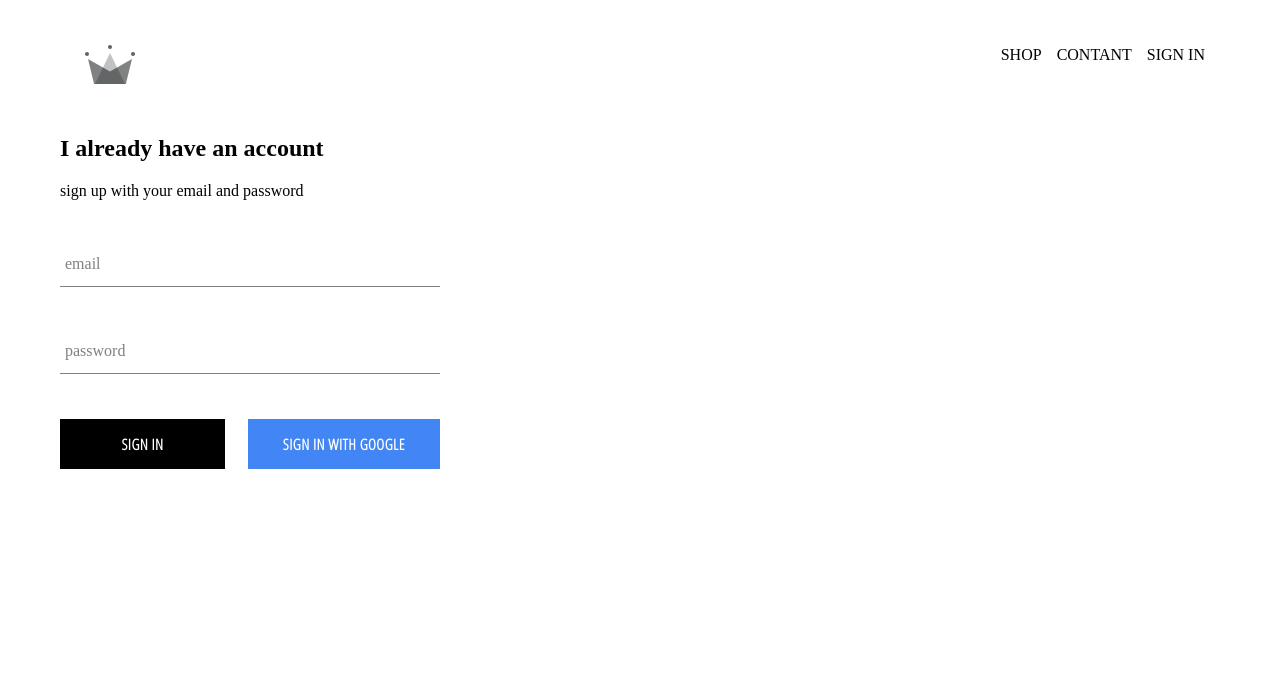
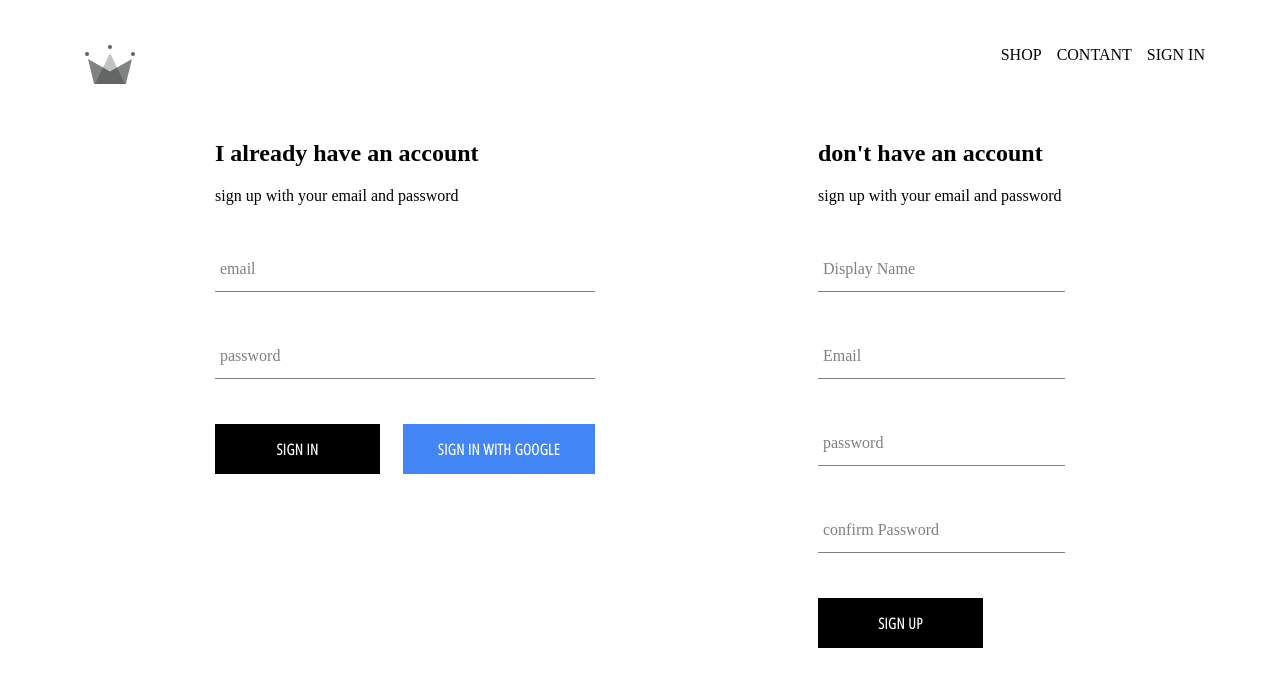
Before and after one commit to saddam-maratouq/Clothes-Store, a React (Create React App) app in the folder clothes-store/: page /signIn in a window 1280 px wide. Shown: the top 686 px of the page. Built offline with nearby package versions, Linux system fonts and the light colour scheme; no server answers.

Commit message:
finsh firebase , with sign-in and sign-up form  including ability to store user informathion by auth

```diff
--- a/clothes-store/src/App.js
+++ b/clothes-store/src/App.js
@@ -14,7 +14,7 @@ constructor(props) {
   super(props)
 
   this.state = {
-     creentUser : null
+    currentUser : null
   }
 }
 
@@ -22,32 +22,59 @@ constructor(props) {
 
 unsubscribeFromAuth =null
 
-//////////////////////////
+///////////////////////////////////////////////////////////////////////////////////////////
+
+
 
 componentDidMount() {
-  this.unsubscribeFromAuth =   auth.onAuthStateChanged( async user => {
 
-    await  creatuserprofileDocument(user);
+  this.unsubscribeFromAuth = auth.onAuthStateChanged(async userAuth => {
+    if (userAuth) {
 
-     console.log(user); /// (user)  obj from google autu
-  })
+      const userRef = await creatuserprofileDocument(userAuth); //// make useRef as an new obj which have ( email,displayName) for use it in our app
 
+
+
+      userRef.onSnapshot(snapShot => {
+
+        this.setState({
+
+          currentUser: {
+            id: snapShot.id,
+            ...snapShot.data()
+          }
+        });
+
+        console.log(this.state);
+      });
+    }
+
+
+      else {
+
+        this.setState({ currentUser: userAuth });
+      }
+
+
+  });
 }
-///////////////////////////
+
+
+/////////////////////////////////////////////////////////////////////////////////////////////
+
+
 
 componentWillUnmount() {
   this.unsubscribeFromAuth();
 }
 
-
-
-
+////////////////////////////////////////////////////////////////////////////////////////////
 
   render() {
     return (
       <div>
 
-        <Header creentUser={this.state.creentUser} />
+        <Header creentUser={this.state.currentUser} />
 
         <Switch>
 
--- a/clothes-store/src/componantes/form-input/form-Input.js
+++ b/clothes-store/src/componantes/form-input/form-Input.js
@@ -18,3 +18,6 @@ export default function FormInput({ hChange, label, ...otherProps }) {
     </div>
   );
 }
+
+
+//// this componanet make just for style shrink /// not to break the element
--- a/clothes-store/src/componantes/sign-In/Sign-in.js
+++ b/clothes-store/src/componantes/sign-In/Sign-in.js
@@ -28,6 +28,8 @@ handelSubmit = (e) => {
 ////////////////////////////////////////////////////////
 
 handelChange = (e) =>{
+
+    e.preventDefault()
 
     const {value,name} = e.target
     this.setState({
--- /dev/null
+++ b/clothes-store/src/componantes/sign-up/sign-up.js
@@ -0,0 +1,117 @@
+import React, { Component } from "react";
+
+import FormInput from "../form-input/form-Input";
+
+import CustoumButton from "../Coustem-button/Custoum-button";
+
+import { auth, creatuserprofileDocument } from "../../firebase/firebase.utils";
+
+import "./sign-up.styles.scss";
+
+class SignUp extends Component {
+  constructor(props) {
+    super(props);
+
+    this.state = {
+      displayName: "",
+      email: "",
+      password: "",
+      confirmPassword: "",
+    };
+  }
+
+  handleSubmit = async (event) => {
+    event.preventDefault();
+
+    const { displayName, email, password, confirmPassword } = this.state;
+
+    if (password !== confirmPassword) {
+      alert("passwords don't match");
+      return;
+    }
+
+    try {
+      /////// in this form need to creat and store new client (email) so need use aysnc and createUserWithEmailAndPassword methode
+
+      const { user } = await auth.createUserWithEmailAndPassword(
+        email,
+        password
+      );
+
+      await creatuserprofileDocument(user, { displayName }); //// user its name from Auth dont change it !!!!
+
+      this.setState({
+
+        displayName: "",
+        email: "",
+        password: "",
+        confirmPassword: "",
+      });
+    } catch (error) {
+      console.error(error);
+    }
+  };
+
+  ///////////////////////////////////////////////////
+
+  handelChange = (e) => {
+    const { name, value } = e.target;
+
+    this.setState({
+      [name]: value,
+    });
+  };
+
+  render() {
+    const { displayName, email, password, confirmPassword } = this.state;
+
+    return (
+      <div className="sigin-up">
+        <h2 className="title"> don't have an account </h2>
+        <span> sign up with your email and password </span>
+
+        <form onSubmit={this.handleSubmit}>
+          <FormInput
+            type="text"
+            name="displayName"
+            required
+            value={displayName}
+            onChange={this.handelChange}
+            label="Display Name"
+          />
+
+          <FormInput
+            type="email"
+            name="email"
+            required
+            value={email}
+            label="Email"
+            onChange={this.handelChange}
+          />
+
+          <FormInput
+            type="password"
+            name="password"
+            required
+            value={password}
+            hChange={this.handelChange}
+            label="password"
+          />
+
+          <FormInput
+            type="password"
+            name="confirmPassword"
+            required
+            value={confirmPassword}
+            onChange={this.handelChange}
+            label="confirm Password"
+          />
+
+          <CustoumButton type="submit"> SIGN UP </CustoumButton>
+        </form>
+      </div>
+    );
+  }
+}
+
+export default SignUp;
--- /dev/null
+++ b/clothes-store/src/componantes/sign-up/sign-up.styles.scss
@@ -0,0 +1,9 @@
+.sign-up {
+    display: flex;
+    flex-direction: column;
+    width: 380px;
+
+    .title {
+      margin: 10px 0;
+    }
+  }
--- a/clothes-store/src/firebase/firebase.utils.js
+++ b/clothes-store/src/firebase/firebase.utils.js
@@ -15,6 +15,9 @@ const config = {
 firebase.initializeApp(config);
 export const auth = firebase.auth();
 
+
+
+
 export const creatuserprofileDocument = async (userAuth,additionalData) => {
   if (!userAuth) return; /// not null if login
 
@@ -22,7 +25,7 @@ export const creatuserprofileDocument = async (userAuth,additionalData) => {
 
   const snapshot = await userRef.get(); /// use snap shot to acces exists prop which important to make data not requiered ///
 
-  console.log(snapshot);
+  // console.log(snapshot);
   // console.log(userRef);
 
   if (!snapshot.exists) {
--- a/clothes-store/src/pages/sign-in and sign-up/sign-in and sign-up.js
+++ b/clothes-store/src/pages/sign-in and sign-up/sign-in and sign-up.js
@@ -1,13 +1,17 @@
 import React from 'react'
 import SignIn from '../../componantes/sign-In/Sign-in'
+import SignUp from '../../componantes/sign-up/sign-up'
+
 
 import './sign-in and sign-up.styles.scss'
 
 export default function SiginInSignUp() {
     return (
-        <div className='sign-in and sign-up' >
+        <div className='sign-in-and-sign-up' >
 
             <SignIn/>
+            <SignUp/>
+
         </div>
     )
 }
--- a/clothes-store/src/pages/sign-in and sign-up/sign-in and sign-up.styles.scss
+++ b/clothes-store/src/pages/sign-in and sign-up/sign-in and sign-up.styles.scss
@@ -0,0 +1,6 @@
+.sign-in-and-sign-up{
+    width: 850px;
+    display: flex;
+    justify-content: space-between;
+    margin: 30px auto;
+}
```
